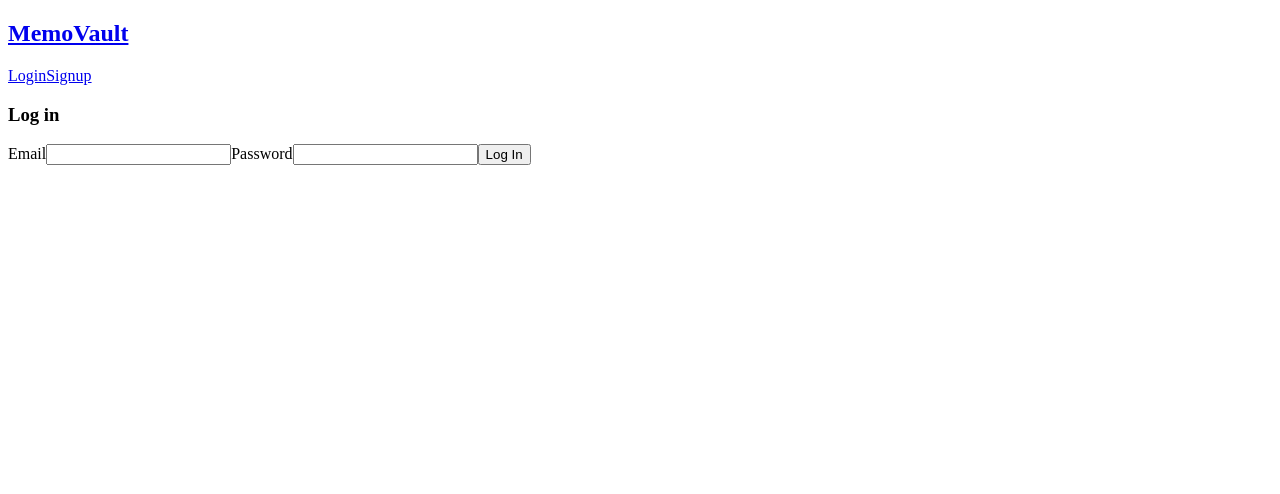
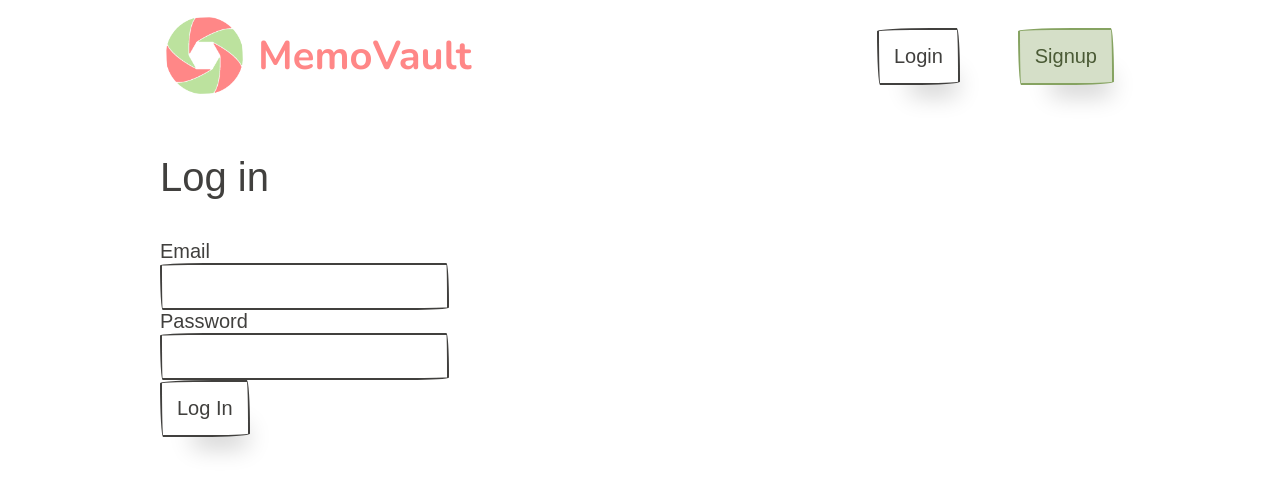
Before and after one commit to janoskocs/client-capstone, a React (Create React App) app: page /login in a window 1280 px wide. Shown: the top 494 px of the page. Built offline with nearby package versions, Linux system fonts and the light colour scheme; a web font is replaced by a local one.

Commit message:
Style components with paper css

```diff
--- a/package.json
+++ b/package.json
@@ -7,6 +7,7 @@
     "@testing-library/react": "^13.4.0",
     "@testing-library/user-event": "^13.5.0",
     "axios": "^1.3.4",
+    "papercss": "^1.9.1",
     "react": "^18.2.0",
     "react-dom": "^18.2.0",
     "react-router-dom": "^6.10.0",
--- a/src/App.js
+++ b/src/App.js
@@ -1,7 +1,7 @@
+import "../node_modules/papercss/dist/paper.css";
 import { BrowserRouter, Routes, Route, Navigate } from "react-router-dom";
-
 import { useAuthContext } from "./hooks/useAuthContext";
-import HomePage from "./pages/HomePage";
+import HomePage from "./pages/HomePage/HomePage";
 import Navigation from "./components/Navigation/Navigation";
 import LogInPage from "./pages/LogInPage/LogInPage";
 import SignUpPage from "./pages/SignUpPage/SignUpPage";
@@ -13,6 +13,7 @@ const App = () => {
   return (
     <>
       <div className="App">
+        <div className="container">
           <BrowserRouter>
             <Navigation />
             <Routes>
@@ -35,6 +36,7 @@ const App = () => {
             </Routes>
           </BrowserRouter>
         </div>
+      </div>
     </>
   );
 };
--- a/src/components/Navigation/Navigation.js
+++ b/src/components/Navigation/Navigation.js
@@ -1,4 +1,5 @@
-import React from "react";
+import "./Navigation.scss";
+import logo from "../../assets/icons/logo.png";
 import { Link } from "react-router-dom";
 import { useLogout } from "../../hooks/useLogout";
 import { useAuthContext } from "../../hooks/useAuthContext";
@@ -11,15 +12,23 @@ const Navigation = () => {
   };
   return (
     <nav className="nav">
-      <Link to="/">
-        <h1>MemoVault</h1>
+      <div className="nav__wrapper ">
+        <Link to="/" className="nav__link nav__link--logo">
+          <div className="nav__section-container">
+            <img src={logo} alt="MemoVault" className="nav__logo" />
+            <h1 className="nav__title">MemoVault</h1>
+          </div>
         </Link>
 
         {!user && (
-        <>
-          <Link to="/login">Login</Link>
-          <Link to="/signup">Signup</Link>
-        </>
+          <div className="nav__section-container">
+            <Link className="paper-btn nav__link " to="/login">
+              Login
+            </Link>
+            <Link className="paper-btn btn-success nav__link" to="/signup">
+              Signup
+            </Link>
+          </div>
         )}
 
         {user && (
@@ -28,6 +37,7 @@ const Navigation = () => {
             <p>{user.email}</p> <button onClick={handleLogout}>Log out</button>{" "}
           </>
         )}
+      </div>
     </nav>
   );
 };
--- a/src/components/Navigation/Navigation.scss
+++ b/src/components/Navigation/Navigation.scss
@@ -0,0 +1,41 @@
+@use "../../styles/variables" as *;
+@use "../../styles/responsive" as *;
+@use "../../styles/mixins" as *;
+
+.nav {
+  @include displayFlex(null, space-between, center);
+
+  &__wrapper {
+    width: 100%;
+    margin: 0;
+    @include displayFlex(null, space-between, center);
+  }
+  &__section-container {
+    @include displayFlex(null, space-between, center);
+    width: 25%;
+    margin: 0;
+  }
+  &__logo {
+    width: 4rem;
+    border: none;
+  }
+  &__title {
+    @include font($font-title, $bold, 2rem, $primary-brand);
+    margin-left: 0.75rem;
+  }
+
+  &__link {
+    text-decoration: none;
+
+    &--cta {
+      background-color: $secondary-brand;
+    }
+
+    &--logo {
+      border-bottom: none;
+      &:hover {
+        border-bottom: none;
+      }
+    }
+  }
+}
--- a/src/pages/HomePage.js
+++ b/src/pages/HomePage/HomePage.js
@@ -1,10 +1,10 @@
 import React, { useEffect, useState } from "react";
 import axios from "axios";
 
-import { useAuthContext } from "../hooks/useAuthContext";
+import { useAuthContext } from "../../hooks/useAuthContext";
 //Components
-import MomentCard from "../components/MomentCard/MomentCard";
-import MomentForm from "../components/MomentForm/MomentForm";
+import MomentCard from "../../components/MomentCard/MomentCard";
+import MomentForm from "../../components/MomentForm/MomentForm";
 
 const HomePage = () => {
   const [momentsList, setMomentsList] = useState(null);
@@ -35,6 +35,13 @@ const HomePage = () => {
 
   return (
     <section className="home">
+      <div class="collapsible">
+        <input id="collapsible1" type="checkbox" name="collapsible" />
+        <label for="collapsible1">Capture the moment</label>
+        <div class="collapsible-body">
+          <MomentForm getMoments={getMoments} />
+        </div>
+      </div>
       <section className="moments">
         {momentsList &&
           momentsList.map((moment) => {
@@ -47,8 +54,6 @@ const HomePage = () => {
             );
           })}
       </section>
-
-      <MomentForm getMoments={getMoments} />
     </section>
   );
 };
```
Also changed, not shown: src/pages/HomePage/HomePage.scss (added), src/styles/_mixins.scss (renamed from src/styles/mixins.scss), src/styles/main.scss (added), 1 other file (tests, documents, lock files or other folders). Lines whose indentation alone changed are shown as unchanged.
